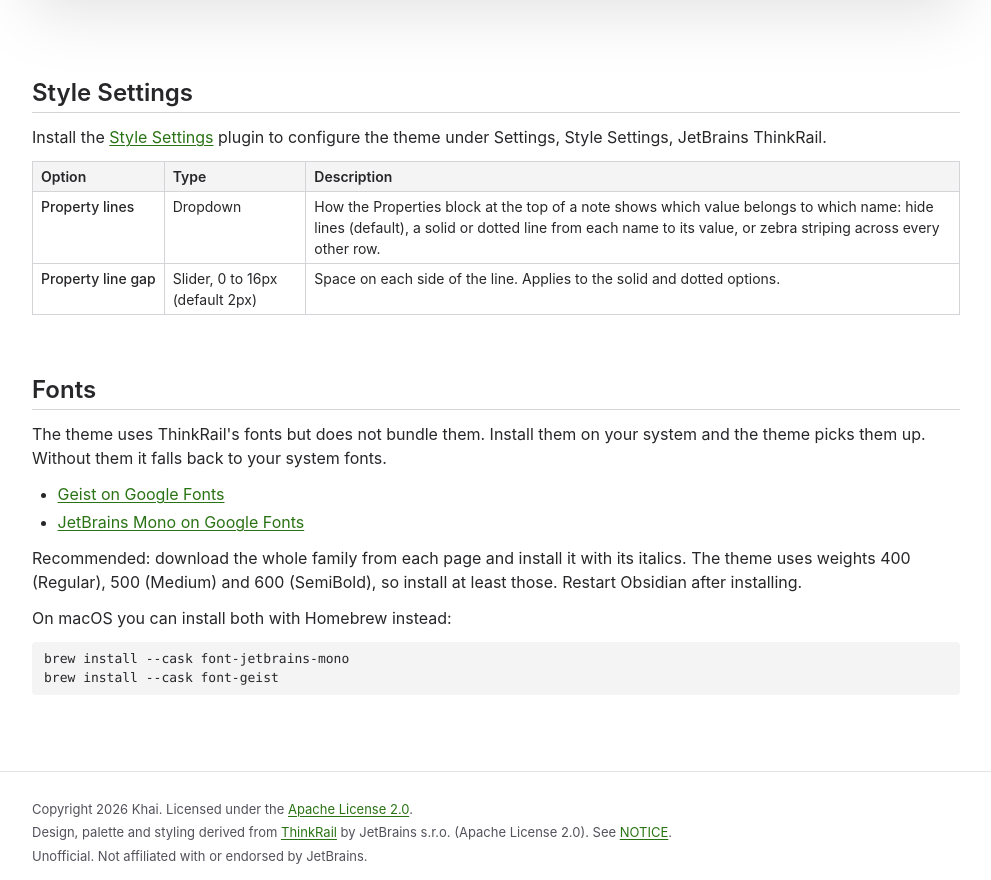
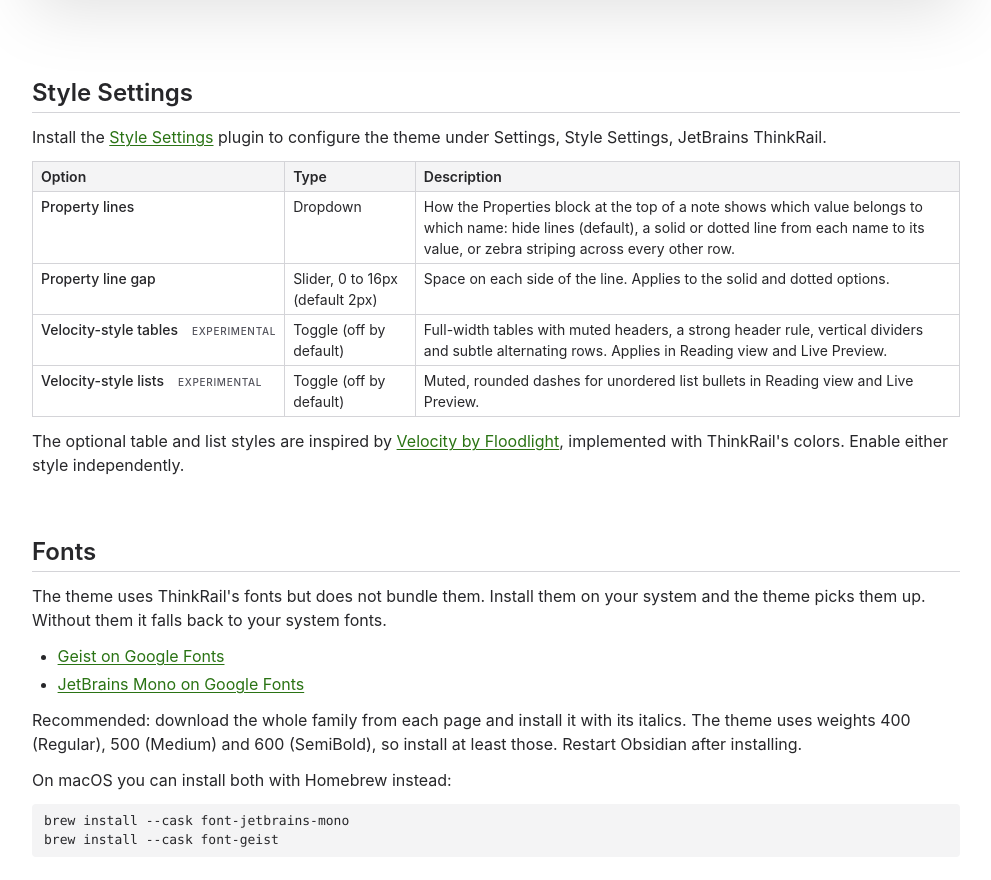
Before and after one commit to khaister/obsidian-jetbrains-thinkrail, a plain HTML site: page docs/index.html in a window 1280 px wide. Shown: the part 853-1733 px from the top of the page, without its empty margins (144-1135 px from the left). Drawn offline with Linux system fonts and the light colour scheme.

Commit message:
feat(theme): add experimental Velocity-inspired table and list styles

```diff
--- a/docs/index.html
+++ b/docs/index.html
@@ -117,6 +117,14 @@
     th, td { border: 1px solid var(--border-strong); padding: 4px 8px; text-align: left; vertical-align: top; }
     th { font-weight: 600; background: var(--surface); }
     td:first-child { font-weight: 500; white-space: nowrap; }
+    .experimental-label {
+      display: inline-block;
+      margin-inline-start: 1em;
+      color: var(--muted);
+      font-variant-caps: all-small-caps;
+      font-weight: 500;
+      letter-spacing: 0.05em;
+    }
 
     footer { margin-top: 56px; border-top: 1px solid var(--border); padding: 24px 0 48px; font-size: 13px; color: var(--muted); }
     footer p { margin: 4px 0; }
@@ -176,9 +184,20 @@
               <td>Slider, 0 to 16px (default 2px)</td>
               <td>Space on each side of the line. Applies to the solid and dotted options.</td>
             </tr>
+            <tr>
+              <td>Velocity-style tables<span class="experimental-label">Experimental</span></td>
+              <td>Toggle (off by default)</td>
+              <td>Full-width tables with muted headers, a strong header rule, vertical dividers and subtle alternating rows. Applies in Reading view and Live Preview.</td>
+            </tr>
+            <tr>
+              <td>Velocity-style lists<span class="experimental-label">Experimental</span></td>
+              <td>Toggle (off by default)</td>
+              <td>Muted, rounded dashes for unordered list bullets in Reading view and Live Preview.</td>
+            </tr>
           </tbody>
         </table>
       </div>
+      <p>The optional table and list styles are inspired by <a href="https://github.com/Gonzalo-D-Sales/obsidian-velocity">Velocity by Floodlight</a>, implemented with ThinkRail's colors. Enable either style independently.</p>
     </section>
 
     <section id="fonts">
--- a/theme.css
+++ b/theme.css
@@ -44,6 +44,18 @@ settings:
         max: 16
         step: 1
         format: px
+    -
+        id: tr-velocity-tables
+        title: Velocity-style tables
+        description: Full-width tables with muted headers, a strong header rule, vertical dividers and subtle alternating rows.
+        type: class-toggle
+        default: false
+    -
+        id: tr-velocity-lists
+        title: Velocity-style lists
+        description: Replace unordered list bullets with muted, rounded dashes in Reading view and Live Preview.
+        type: class-toggle
+        default: false
 */
 
 /* ---------- Tokens shared by both schemes ---------- */
@@ -685,6 +697,17 @@ body.tr-properties-zebra .metadata-properties {
 body.tr-properties-zebra .metadata-property:nth-child(even) {
   background-color: var(--tr-sunken);
 }
+/* Style Settings exposes each setting's ID on its row. */
+.setting-item:is([data-id="tr-velocity-tables"], [data-id="tr-velocity-lists"]) .setting-item-name::after {
+  content: "Experimental";
+  display: inline-block;
+  margin-inline-start: 1em;
+  color: var(--tr-muted);
+  font-variant-caps: all-small-caps;
+  font-weight: 500;
+  letter-spacing: 0.05em;
+}
+
 /* Toggles */
 .checkbox-container {
   background-color: var(--tr-border-strong);
@@ -824,6 +847,77 @@ body.tr-properties-zebra .metadata-property:nth-child(even) {
   font-weight: 600;
   text-align: left;
 }
+
+/* Optional table and list appearances inspired by Velocity by Floodlight:
+   https://github.com/Gonzalo-D-Sales/obsidian-velocity
+   Independently implemented with ThinkRail colors. Each body class is opt-in. */
+body.tr-velocity-tables :is(.markdown-rendered, .markdown-source-view.is-live-preview) {
+  --table-background: transparent;
+  --table-header-background: transparent;
+  --table-header-background-hover: transparent;
+  --table-header-color: var(--tr-muted);
+  --table-header-weight: 500;
+  --table-text-size: 0.90625em;
+  --table-row-background-hover: transparent;
+  --table-row-alt-background: var(--tr-sunken);
+  --table-row-alt-background-hover: var(--tr-sunken);
+  --table-row-last-border-width: 0;
+  --table-column-first-border-width: 0;
+  --table-column-last-border-width: 0;
+}
+body.tr-velocity-tables :is(.markdown-rendered, .markdown-source-view.is-live-preview) table,
+body.tr-velocity-tables .markdown-source-view.is-live-preview .cm-table-widget .table-wrapper {
+  width: 100%;
+}
+body.tr-velocity-tables :is(.markdown-rendered, .markdown-source-view.is-live-preview) table :is(th, td) {
+  border: 0;
+  padding: 4px 12px;
+}
+body.tr-velocity-tables :is(.markdown-rendered, .markdown-source-view.is-live-preview) table th {
+  border-bottom: 2px solid var(--tr-border-strong);
+  color: var(--table-header-color);
+  font-weight: var(--table-header-weight);
+}
+body.tr-velocity-tables :is(.markdown-rendered, .markdown-source-view.is-live-preview) table td + td {
+  border-inline-start: 1px solid var(--tr-border);
+}
+/* Editable cells carry their padding on the inner wrapper. */
+body.tr-velocity-tables .markdown-source-view.is-live-preview .cm-table-widget :is(th, td) {
+  padding: 0;
+}
+body.tr-velocity-tables .markdown-source-view.is-live-preview .cm-table-widget .table-cell-wrapper {
+  padding: 4px 12px;
+}
+
+body.tr-velocity-lists :is(.markdown-rendered, .markdown-source-view.mod-cm6) {
+  --list-spacing: 0.125em;
+}
+body.tr-velocity-lists :is(.markdown-rendered, .markdown-source-view.mod-cm6) .list-bullet {
+  --list-bullet-size: 0.125rem;
+  --list-bullet-radius: 1rem;
+  --list-bullet-border: 0;
+  --list-bullet-transform: translateX(-0.125rem);
+  --list-marker-color: color-mix(in srgb, var(--tr-muted) 60%, transparent);
+  --list-marker-color-hover: var(--list-marker-color);
+  --list-marker-color-collapsed: var(--list-marker-color);
+  --background-modifier-hover: transparent;
+  --background-modifier-active-hover: transparent;
+}
+body.tr-velocity-lists :is(.markdown-rendered, .markdown-source-view.mod-cm6) .list-bullet::after {
+  width: 1rem;
+}
+/* Reading view places the parent bullet 0.8em before its text. Include the
+   dash's 0.125rem shift and half the guide width to align their centers. */
+body.tr-velocity-lists .markdown-rendered li:not(.task-list-item):has(> .list-bullet) > :is(ul, ol)::before {
+  inset-inline-start: calc(-0.8em - 0.125rem - var(--indentation-guide-width) / 2);
+}
+body.tr-velocity-lists .markdown-rendered li:not(.task-list-item):has(> .list-bullet) > :is(ul, ol):dir(rtl)::before {
+  inset-inline-start: calc(-0.8em + 0.125rem - var(--indentation-guide-width) / 2);
+}
+body.tr-velocity-lists .markdown-source-view.mod-cm6 .cm-formatting-list-ul {
+  margin-inline-end: 0.125rem;
+}
+
 .markdown-rendered mark,
 .cm-s-obsidian span.cm-highlight {
   border-radius: 2px;
```
Also changed, not shown: 2 other files.
